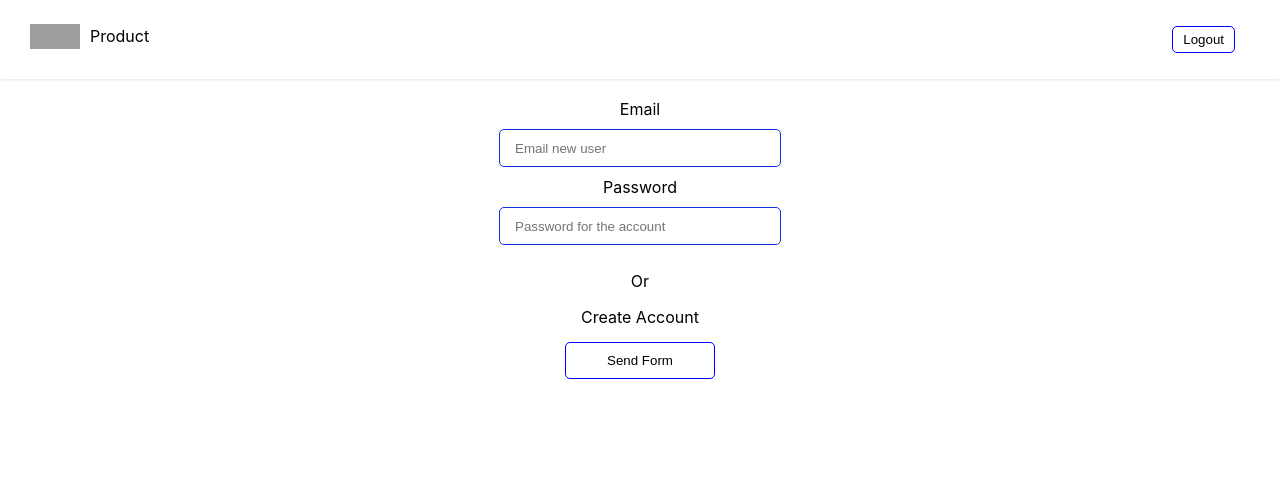
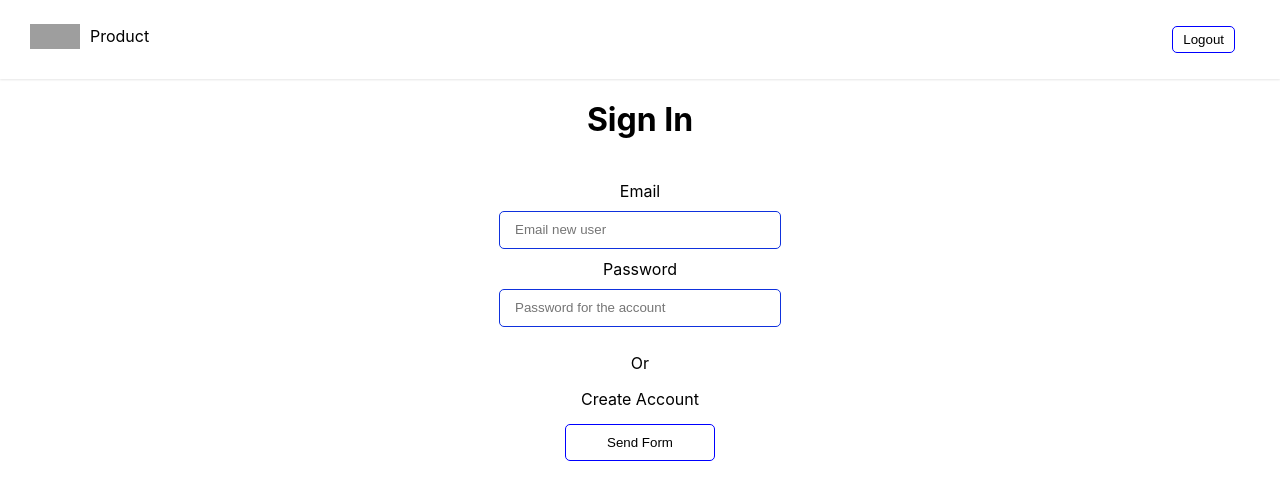
Before and after one commit to carosalazar28/MJV-client, a React (Create React App) app: page / in a window 1280 px wide. Shown: the top 500 px of the page. Built offline with nearby package versions, Linux system fonts and the light colour scheme; grey boxes are pictures that could not be loaded.

Commit message:
use context for put the token and change the auth

```diff
--- a/src/pages/SignIn.js
+++ b/src/pages/SignIn.js
@@ -1,12 +1,15 @@
 import { FormSignIn } from '../components/FormSignIn';
 import { useHistory } from 'react-router-dom';
-import { useState } from 'react';
+import { useContext, useState } from 'react';
+import { AuthContext } from '../store/AuthContext';
 import axios from 'axios';
 
 export  function SignIn() {
   const [email, setEmail] = useState('');
   const [password, setPassword] = useState('');
   const [errors, setErrors] = useState({});
+
+  const { isAuth } = useContext(AuthContext);
 
   const history = useHistory();
 
@@ -20,6 +23,7 @@ export  function SignIn() {
         data: { email, password }
       });
       localStorage.setItem('token', token);
+      isAuth(token);
       history.push('/profile');
     }
     catch (err) {
@@ -42,6 +46,8 @@ export  function SignIn() {
   };
 
   return (
+    <div>
+      <h1>Sign In</h1>
       <FormSignIn
         handleSubmit={handleSubmit}
         email={email}
@@ -49,5 +55,6 @@ export  function SignIn() {
         handleChange={handleChange}
         errorsAccount={errors.account}
       />
+    </div>
   );
 }
--- a/src/pages/SignUp.js
+++ b/src/pages/SignUp.js
@@ -1,7 +1,8 @@
 import axios from 'axios';
-import { useState } from 'react';
+import { useState, useContext } from 'react';
 import { useHistory } from 'react-router-dom';
 import { FormSignUp } from '../components/SignUp/FormSignUp';
+import { AuthContext } from '../store/AuthContext';
 
 export function SignUp() {
   const [name, setName] = useState('');
@@ -9,6 +10,8 @@ export function SignUp() {
   const [password, setPassword] = useState('');
   const [confirmPassword, setConfirmPassword] = useState('');
   const [errors, setErrors] = useState({});
+
+  const { isAuth } = useContext(AuthContext);
 
   const history = useHistory();
 
@@ -23,6 +26,7 @@ export function SignUp() {
           data: { name, email, password }
         });
         localStorage.setItem('token', token);
+        isAuth(token);
         history.push('/profile');
       }
       catch (err) {
```
Lines whose indentation alone changed are shown as unchanged.
